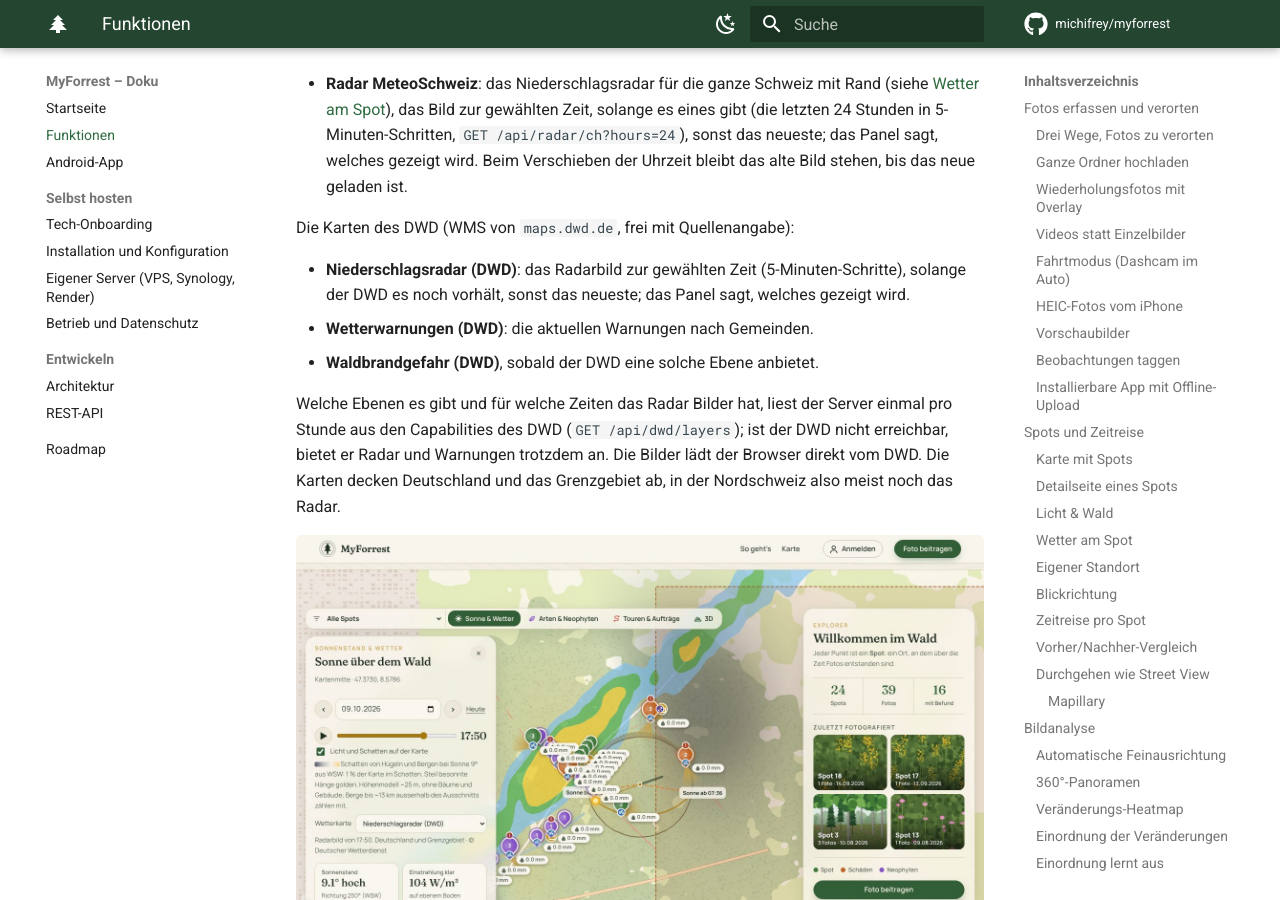
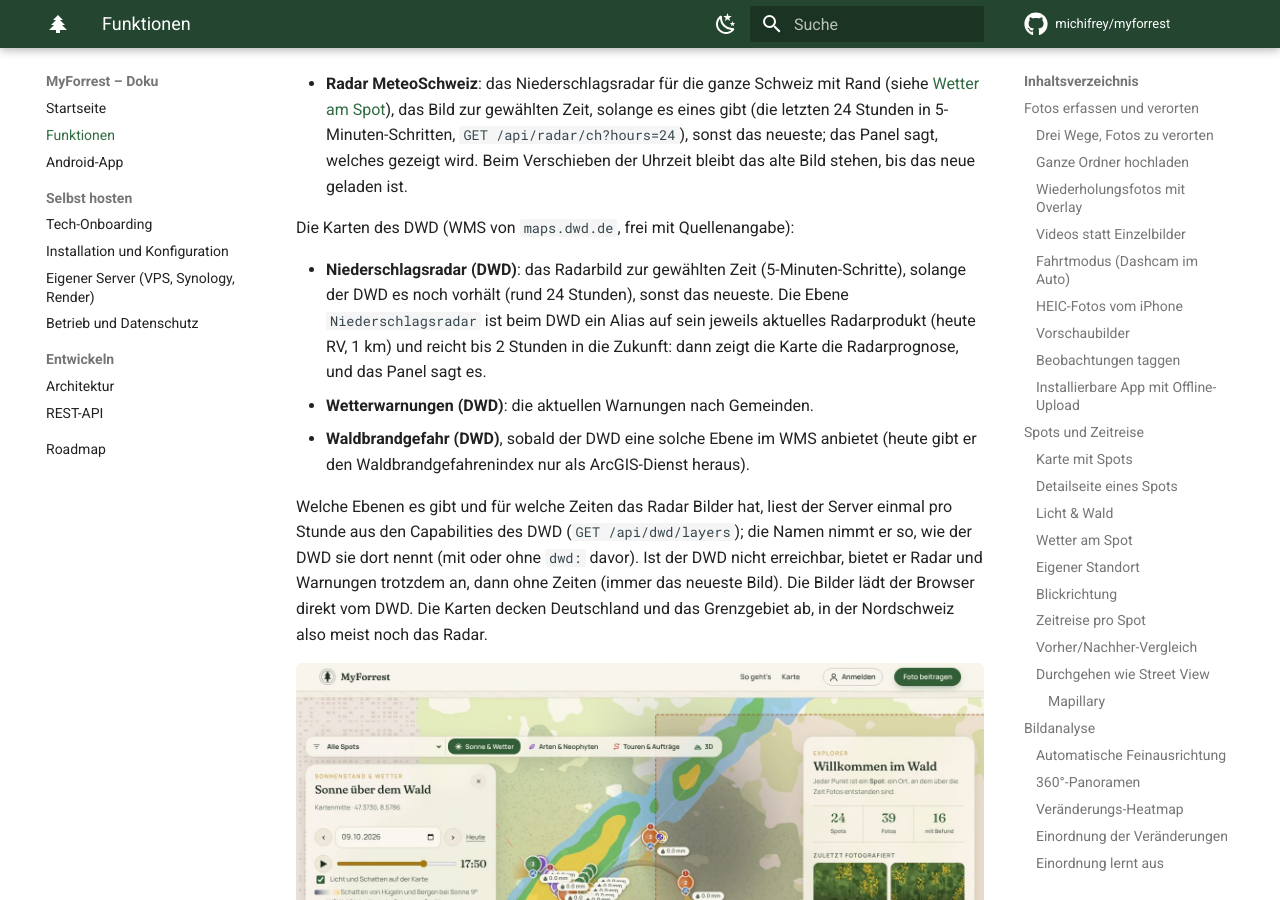
Before and after one commit to michifrey/myforrest, an MkDocs documentation site: the page built from docs/funktionen.md, in a window 1280 px wide and 900 px high, scrolled down 37128 px. Built offline with MkDocs 1.6.1 and Material for MkDocs 9.7.7, drawn with Linux system fonts in a browser that asks for light colours; comment, search, counter and statistics services are not loaded.

Commit message:
DWD-Karten: Namen ohne Workspace-Präfix, Radarprognose
- Abgleich mit den veröffentlichten Capabilities des DWD: auf dem
  Workspace-Endpunkt /geoserver/dwd/wms heissen die Ebenen ohne "dwd:"
  (Niederschlagsradar, Warnungen_Gemeinden); beide Formen werden erkannt,
  die Karte fragt nach dem Namen wie gelistet (vorher: Rückfall ohne Zeiten)
- Zeitdimension start/end/PT5M mit Millisekunden; das RV-Produkt reicht bis
  2 h in die Zukunft: Panel sagt dann „Radarprognose für …“
- Waldbrandgefahr gibt der DWD heute nicht als WMS heraus (nur ArcGIS)
- Test mit Capabilities wie vom Workspace-Endpunkt, Doku, Roadmap

Co-Authored-By: Claude Opus 5.5 <noreply@anthropic.com>
Claude-Session: https://claude.ai/code/session_01LoLoiuF5pa1wgakXucVZbJ

```diff
--- a/docs/funktionen.md
+++ b/docs/funktionen.md
@@ -1129,13 +1129,17 @@ Karte legen:
 Die Karten des DWD (WMS von `maps.dwd.de`, frei mit Quellenangabe):
 
 - **Niederschlagsradar (DWD)**: das Radarbild zur gewählten Zeit (5-Minuten-Schritte), solange der DWD es noch
-  vorhält, sonst das neueste; das Panel sagt, welches gezeigt wird.
+  vorhält (rund 24 Stunden), sonst das neueste. Die Ebene `Niederschlagsradar` ist beim DWD ein Alias auf sein
+  jeweils aktuelles Radarprodukt (heute RV, 1 km) und reicht bis 2 Stunden in die Zukunft: dann zeigt die Karte
+  die Radarprognose, und das Panel sagt es.
 - **Wetterwarnungen (DWD)**: die aktuellen Warnungen nach Gemeinden.
-- **Waldbrandgefahr (DWD)**, sobald der DWD eine solche Ebene anbietet.
+- **Waldbrandgefahr (DWD)**, sobald der DWD eine solche Ebene im WMS anbietet (heute gibt er den
+  Waldbrandgefahrenindex nur als ArcGIS-Dienst heraus).
 
 Welche Ebenen es gibt und für welche Zeiten das Radar Bilder hat, liest der Server einmal pro Stunde aus den
-Capabilities des DWD (`GET /api/dwd/layers`); ist der DWD nicht erreichbar, bietet er Radar und Warnungen
-trotzdem an. Die Bilder lädt der Browser direkt vom DWD. Die Karten decken Deutschland und das Grenzgebiet
+Capabilities des DWD (`GET /api/dwd/layers`); die Namen nimmt er so, wie der DWD sie dort nennt (mit oder ohne
+`dwd:` davor). Ist der DWD nicht erreichbar, bietet er Radar und Warnungen trotzdem an, dann ohne Zeiten (immer
+das neueste Bild). Die Bilder lädt der Browser direkt vom DWD. Die Karten decken Deutschland und das Grenzgebiet
 ab, in der Nordschweiz also meist noch das Radar.
 
 ![Licht und Schatten am Abend: der Hügel wirft seinen Schatten nach Osten, darüber ein Regenband im Radar](screenshots/licht-schatten.jpg)
```
Also changed, not shown: docs/roadmap.md (+2 -3 lines), 3 other files.
